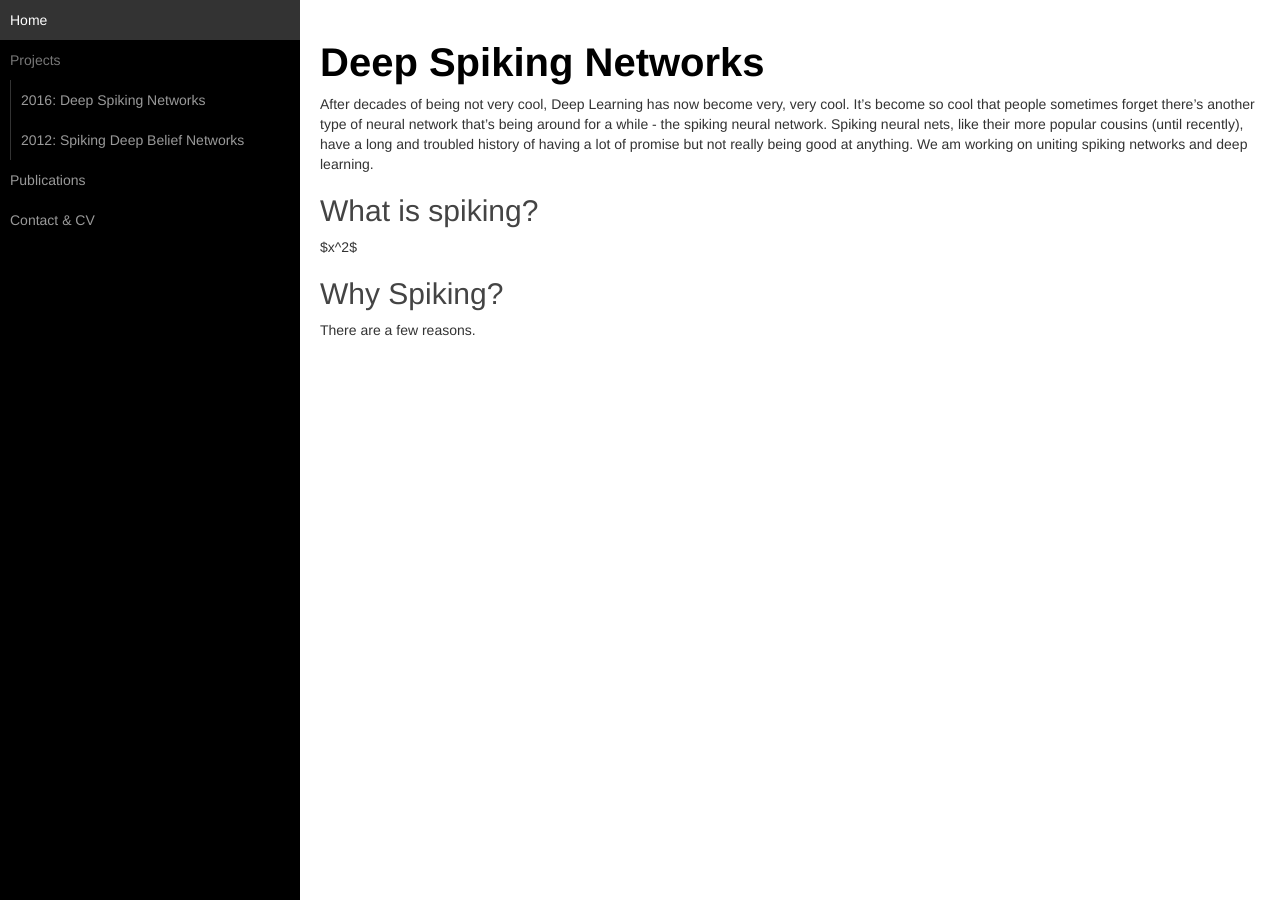
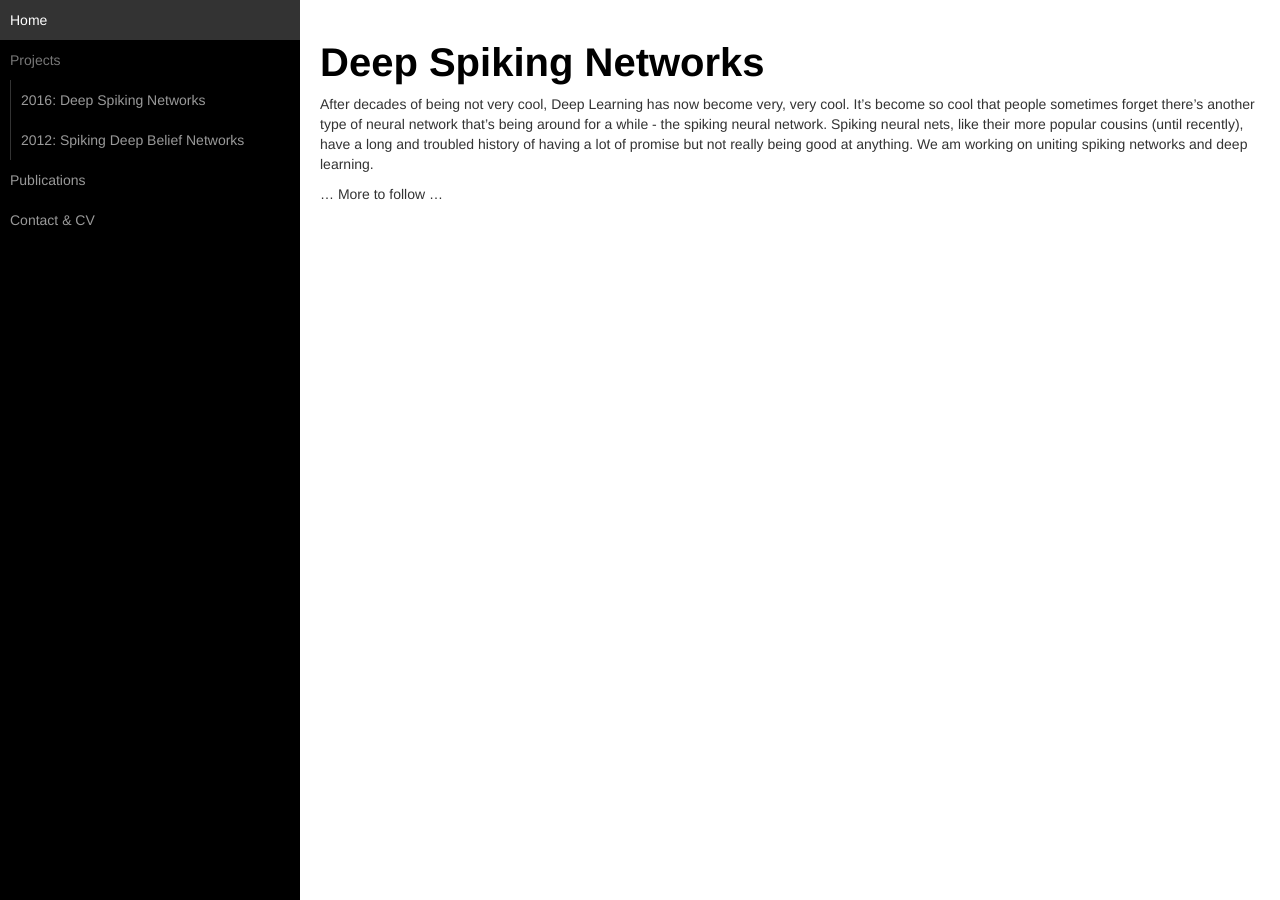
Before and after one commit to petered/petered.github.io, a Jekyll site: the page built from deep-spiking-nets.md, in a window 1280 px wide. Built offline with Jekyll 4.4.1, drawn with Linux system fonts in a browser that asks for light colours; nearby versions of some CDN libraries; library files that are not in the unit come from our copies.

Commit message:
ok, good enough

```diff
--- a/contact_cv.html
+++ b/contact_cv.html
@@ -1,6 +1,6 @@
 ---
 layout: default
-title: Home
+title: Contact & CV
 ---
 
 My email is &#112;&#101;&#116;&#101;&#114;&#046;&#101;&#100;&#046;&#111;&#099;&#111;&#110;&#110;&#111;&#114;&#064;&#103;&#109;&#097;&#105;&#108;&#046;&#099;&#111;&#109;
--- a/deep-spiking-nets.md
+++ b/deep-spiking-nets.md
@@ -5,12 +5,4 @@ title: Deep Spiking Networks
 
 After decades of being not very cool, Deep Learning has now become very, very cool.  It's become so cool that people sometimes forget there's another type of neural network that's being around for a while - the spiking neural network.  Spiking neural nets, like their more popular cousins (until recently), have a long and troubled history of having a lot of promise but not really being good at anything.  We am working on uniting spiking networks and deep learning.
 
-# What is spiking?
-
-$x^2$
-
-# Why Spiking?
-
-
-
-There are a few reasons.
+... More to follow ...
```
Also changed, not shown: index.md (+4 -1 lines).
